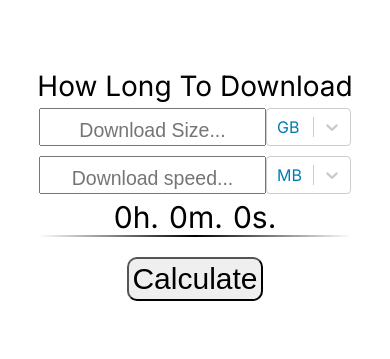
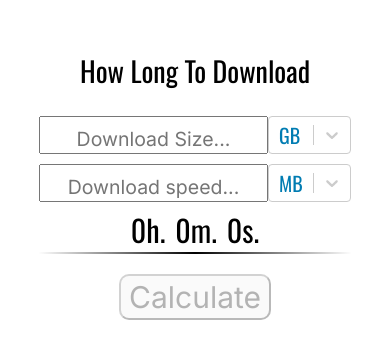
Before and after one commit to JordanDyck/Download-Estimator, a React (Create React App) app: page / in a window 390 px wide. Shown: the part 237-596 px from the top of the page. Built offline with nearby package versions, Linux system fonts and the light colour scheme.

Commit message:
disabled button if values are 0. mobile css done.

```diff
--- a/src/App.js
+++ b/src/App.js
@@ -47,10 +47,10 @@ function App() {
     const time = calcTime(timeLength())
     setEstimate(time)
   }
-
   return (
     <div className="App">
       <Estimator
+        download={download}
         setDownload={setDownload}
         setDownloadType={setDownloadType}
         calculate={calculate}
--- a/src/App.scss
+++ b/src/App.scss
@@ -1,14 +1,12 @@
 @import url("https://fonts.googleapis.com/css2?family=Inter&display=swap");
+@import url("https://fonts.googleapis.com/css2?family=Oswald&display=swap");
 
 $desktop: 950px;
 
 * {
   margin: 0;
   padding: 0;
-}
-
-body {
-  font-family: Inter, sans-serif;
+  font-family: Oswald, sans-serif;
 }
 
 .wrapper {
@@ -21,8 +19,10 @@ body {
   .title {
     display: flex;
     justify-content: center;
+
     font-size: clamp(28px, 7vw, 50px);
     text-align: center;
+    margin-bottom: 20px;
   }
   .size-container,
   .speed-container {
@@ -33,8 +33,10 @@ body {
     .size-input,
     .speed-input {
       width: 100%;
+      height: 34px;
       max-width: 500px;
       font-size: 30px;
+      font-family: Inter, sans-serif;
       text-align: center;
     }
     input::-webkit-outer-spin-button,
@@ -43,7 +45,10 @@ body {
       margin: 0;
     }
     input::placeholder {
-      font-size: clamp(10px, 5vw, 30px);
+      font-size: clamp(15px, 5vw, 30px);
+    }
+    input:focus::placeholder {
+      color: transparent;
     }
   }
 
@@ -70,7 +75,8 @@ body {
     }
   }
   .dropdown-menu {
-    min-width: 85px;
+    min-width: 83px;
+    font-size: 20px;
     .css-1dimb5e-singleValue {
       color: #007cb2;
     }
@@ -79,7 +85,8 @@ body {
   .calc-btn {
     font-size: 30px;
     margin-top: 20px;
-    padding: 3px;
+    font-family: Inter, sans-serif;
+    padding: 3px 8px;
     border-radius: 10px;
   }
 }
--- a/src/Components/Estimator.jsx
+++ b/src/Components/Estimator.jsx
@@ -6,7 +6,14 @@ const speedOptions = [
   {value: "KB", label: "KB"},
 ]
 
-const Estimator = ({setDownload, setDownloadType, calculate, estimate}) => {
+const Estimator = ({
+  download,
+  setDownload,
+  setDownloadType,
+  calculate,
+  estimate,
+}) => {
+  console.log(download)
   return (
     <div className="wrapper">
       <div className="title-container">
@@ -20,7 +27,7 @@ const Estimator = ({setDownload, setDownloadType, calculate, estimate}) => {
           onChange={(e) =>
             setDownload((curr) => ({
               ...curr,
-              size: e.target.value,
+              size: +e.target.value,
             }))
           }
         />
@@ -46,7 +53,7 @@ const Estimator = ({setDownload, setDownloadType, calculate, estimate}) => {
           onChange={(e) =>
             setDownload((curr) => ({
               ...curr,
-              speed: e.target.value,
+              speed: +e.target.value,
             }))
           }
         />
@@ -77,7 +84,11 @@ const Estimator = ({setDownload, setDownloadType, calculate, estimate}) => {
           </label>
         </div>
       </div>
-      <button className="calc-btn" onClick={() => calculate()}>
+      <button
+        className="calc-btn"
+        disabled={download.size === 0 || download.speed === 0}
+        onClick={() => calculate()}
+      >
         Calculate
       </button>
     </div>
```
